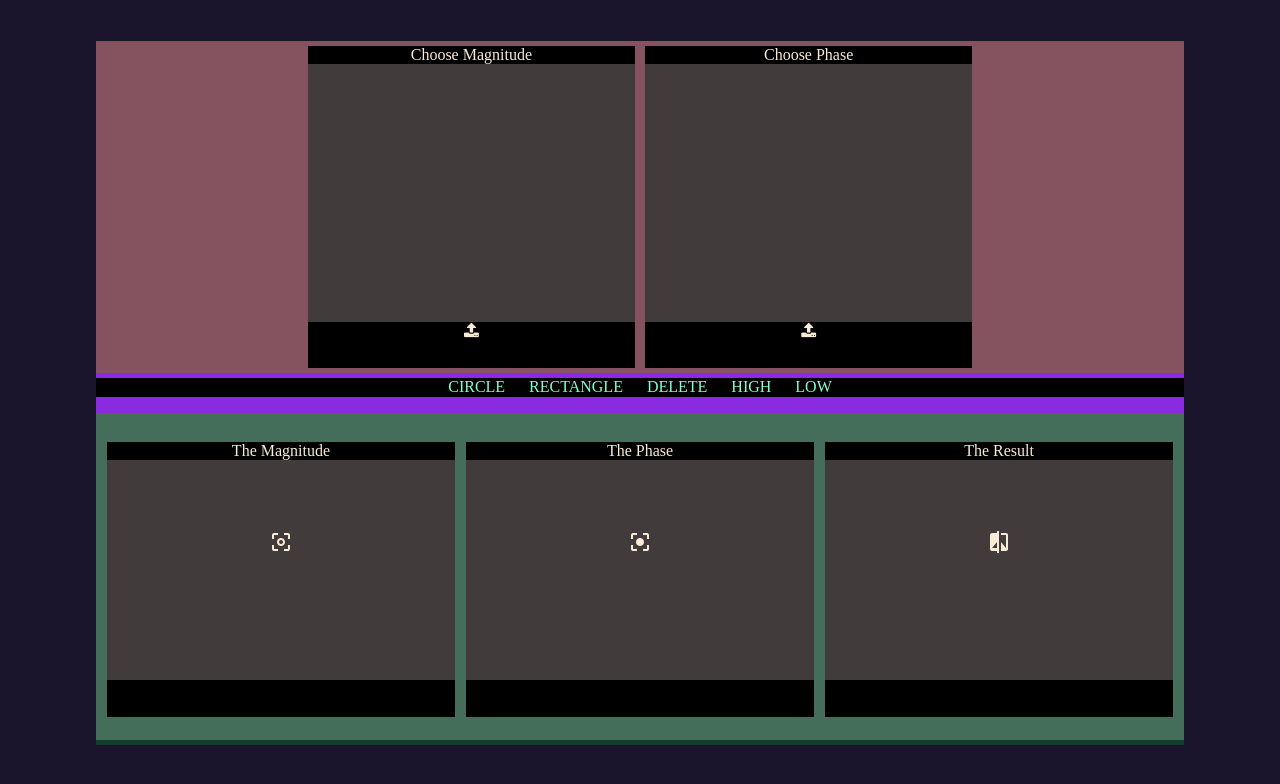
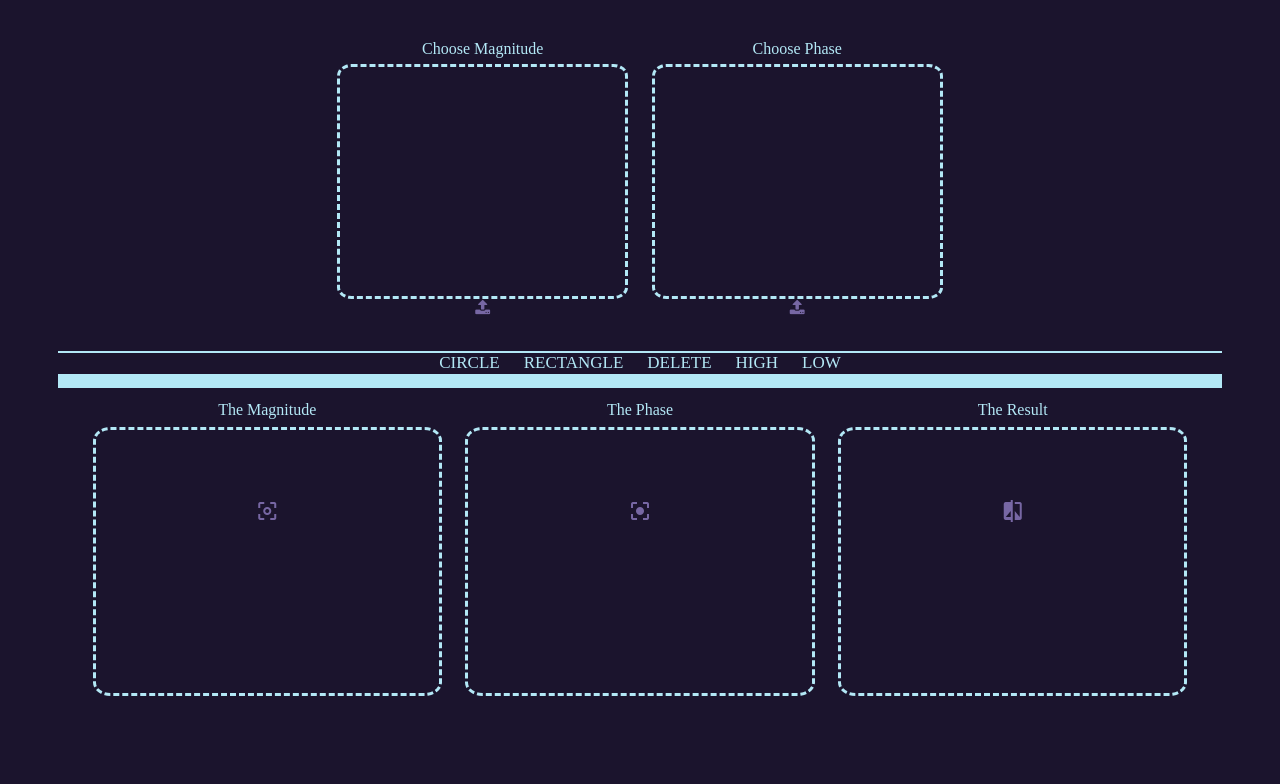
Before and after one commit to Dinahussam/Image-Lap, a Flask app: page / in a window 1280 px wide. Shown: the top 784 px of the page. Run offline with Flask 2, Linux system fonts and the light colour scheme; some libraries are stand-ins or nearby versions.

Commit message:
Update main.css

```diff
--- a/static/css/main.css
+++ b/static/css/main.css
@@ -16,35 +16,37 @@ body {
 }
 
 .container {
-  /* display: flex; */
-  margin-top: 3.5%;
+  margin-top: 3.1%;
   align-items: center;
-  /* text-align: center; */
   justify-content: center;
   height: 95%;
-  width: 85%;
-  background-color: rgba(255, 255, 255, 0.293);
+  width: 91%;
+  background-color: transparent;
 }
 /*************************** Input *******************************/
 .input-container {
   display: flex;
   justify-content: center;
   align-items: center;
-  gap: 1%;
-  height: 47.5%;
-  background-color: rgba(228, 64, 64, 0.293);
+  gap: 2%;
+  height: 43%;
+  background-color: transparent;
+  padding-bottom: 1%;
 }
 
 .input-column {
   align-items: center;
   justify-content: center;
-  width: 30%;
-  height: 97%;
-  background-color: black;
+  width: 25%;
+  height: 95%;
+  margin-bottom: 1%;
+  background-color: transparent;
 }
 
 .input-labels {
+  color: #b3e8f6;
   text-align: center;
+  margin-bottom: 2%;
 }
 
 .imageContainer {
@@ -53,11 +55,27 @@ body {
   justify-items: center;
   /* width: 29%; */
   height: 80%;
-  background-color: rgba(222, 202, 202, 0.293);
+  border-radius: 5%;
+  border-style: dashed;
+  border-color: #b3e8f6;
+  background-color: transparent;
 }
 
 #upload {
   text-align: center;
+}
+
+.phaseImageBtn,
+.magnitudeImageBtn {
+  color: #917fc6c6;
+}
+
+.in-label1:hover {
+  color: #c5b8ecc6;
+}
+
+.in-label2:hover {
+  color: #c5b8ecc6;
 }
 
 /*************************** BAR *******************************/
@@ -65,17 +83,26 @@ body {
   align-items: center;
   justify-content: center;
   height: 5%;
-  padding-top: 0.5%;
-  background-color: blueviolet;
+  padding-top: 0.23%;
+  margin-bottom: 1%;
+  background-color: #b3e8f6;
 }
 .btn-label {
   align-items: center;
   justify-content: center;
   text-align: center;
-  color: aquamarine;
-  background-color: black;
+  color: #b3e8f6;
+  /* height: 2%; */
+  background-color: #1b142d;
+  /* padding-top: -0.2%; */
+  padding-bottom: 0.1%;
+  /* padding: 10px; */
+}
+.btn-label:hover {
+  color: #c5b8ecc6;
 }
 #btn-label {
+  font-size: 17px;
   align-items: center;
   justify-content: center;
   text-align: center;
@@ -86,21 +113,23 @@ body {
   display: flex;
   justify-content: center;
   align-items: center;
-  gap: 1%;
+  gap: 2%;
   height: 47.5%;
-  background-color: rgba(9, 160, 44, 0.293);
+  background-color: transparent;
 }
 
 .resultContainer {
   align-items: center;
   justify-content: center;
-  width: 32%;
-  height: 83%;
-  background-color: black;
+  width: 30%;
+  height: 99%;
+  background-color: transparent;
 }
 
 .out-labels {
+  color: #b3e8f6;
   text-align: center;
+  padding-bottom: 2%;
 }
 
 #material-icons {
@@ -108,4 +137,9 @@ body {
   justify-items: center;
   text-align: center;
   padding-top: 20%;
+  color: #917fc6c6;
 }
+
+.out-labels:hover {
+  color: #c5b8ecc6;
+}
```
